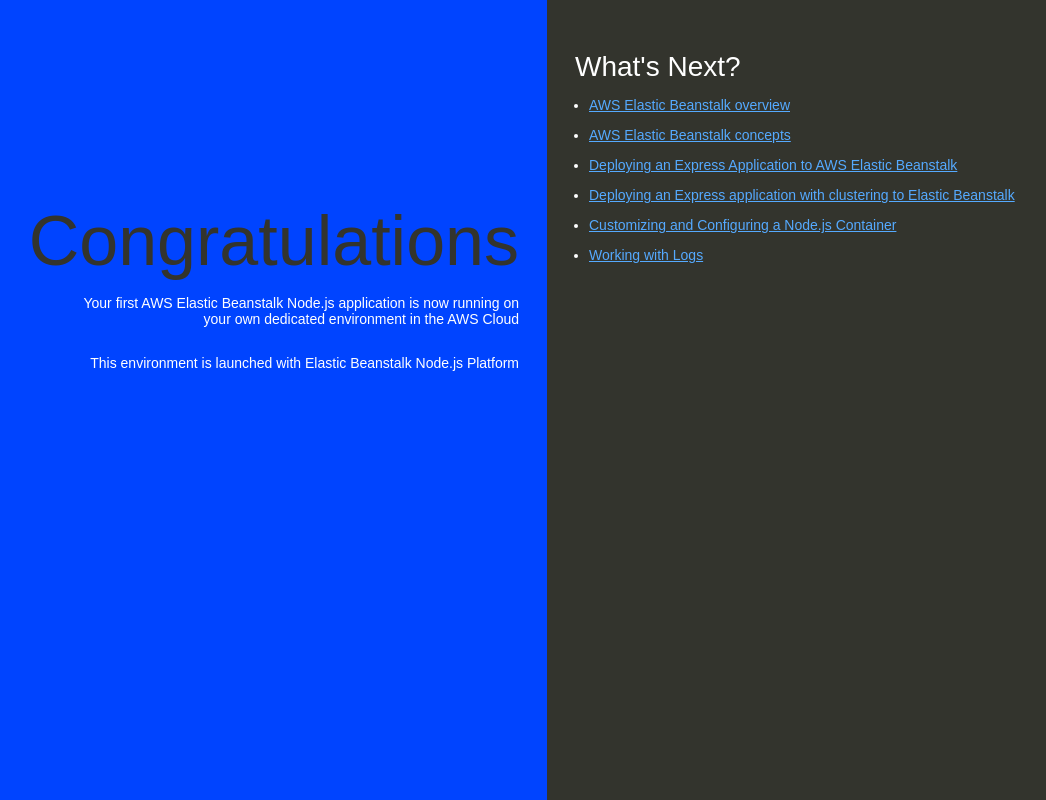
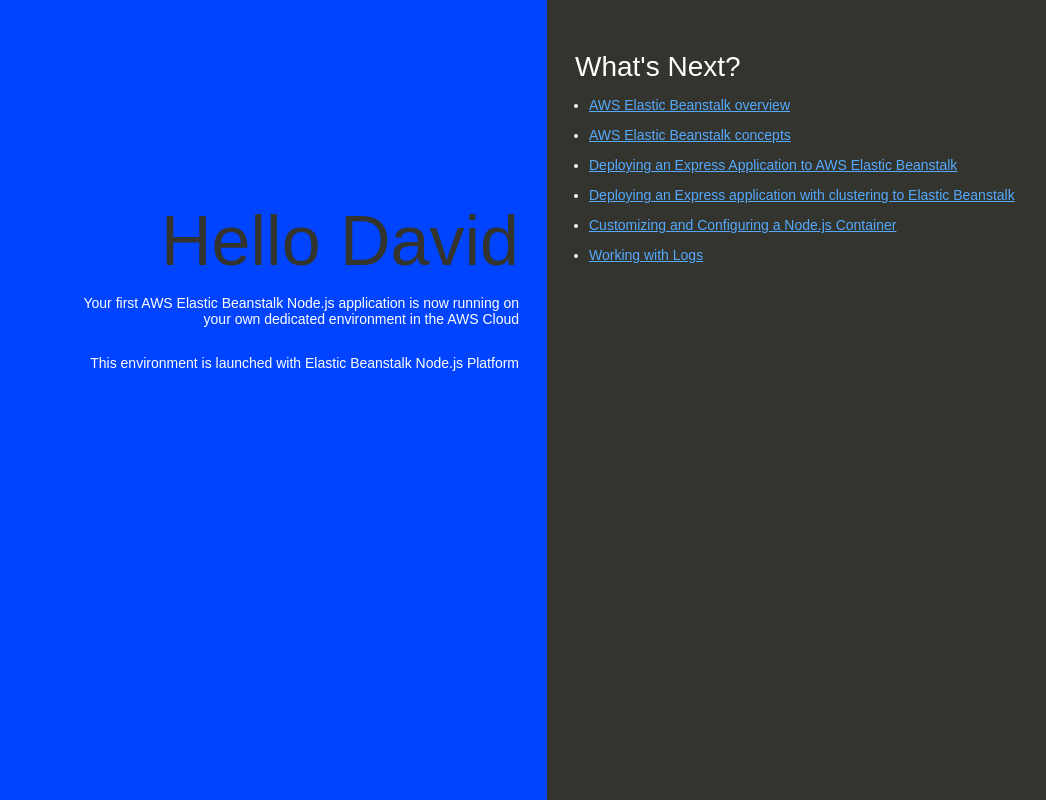
Before and after one commit to davidPope1/mynodeapp, a website: page index.html in a window 1280 px wide. Shown: the whole page, without its empty margins (93-1139 px from the left). Drawn offline with Linux system fonts and the light colour scheme.

Commit message:
Edited index to say Hello David as welcome message on the page

```diff
--- a/index.html
+++ b/index.html
@@ -74,7 +74,7 @@
   </head>
   <body>
     <div class="textColumn">
-      <h1>Congratulations</h1>
+      <h1>Hello David</h1>
       <p>Your first AWS Elastic Beanstalk Node.js application is now running on your own dedicated environment in the AWS Cloud</p>
       <p>This environment is launched with Elastic Beanstalk Node.js Platform</p>
     </div>
```
